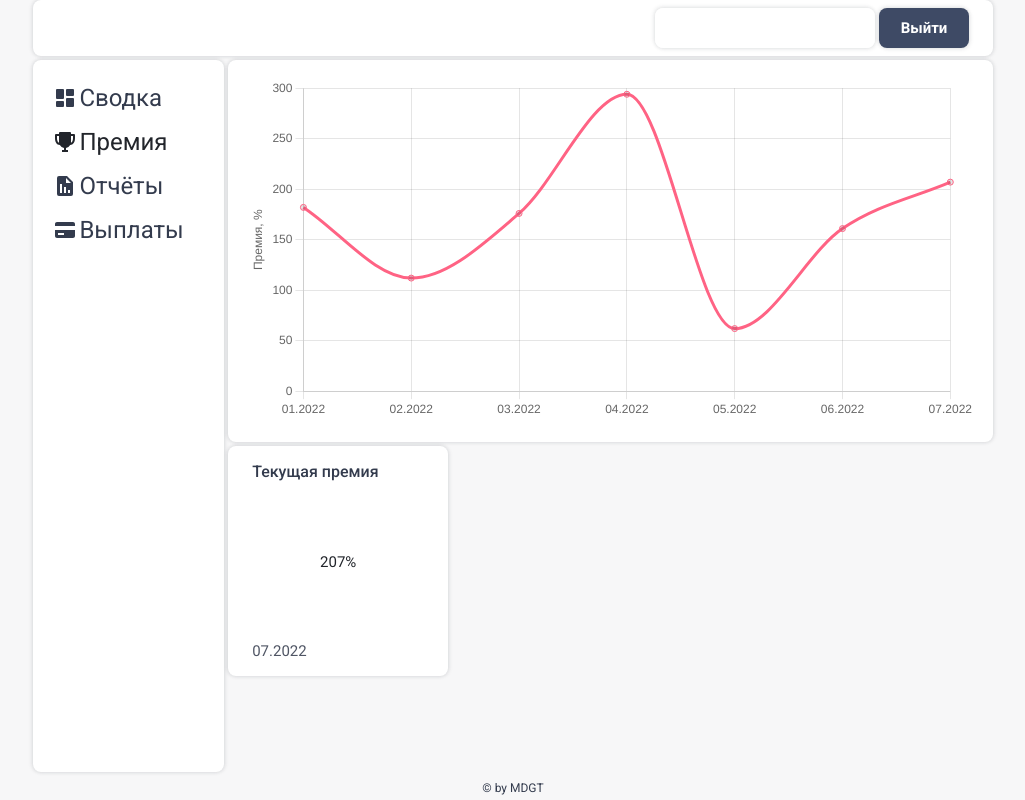
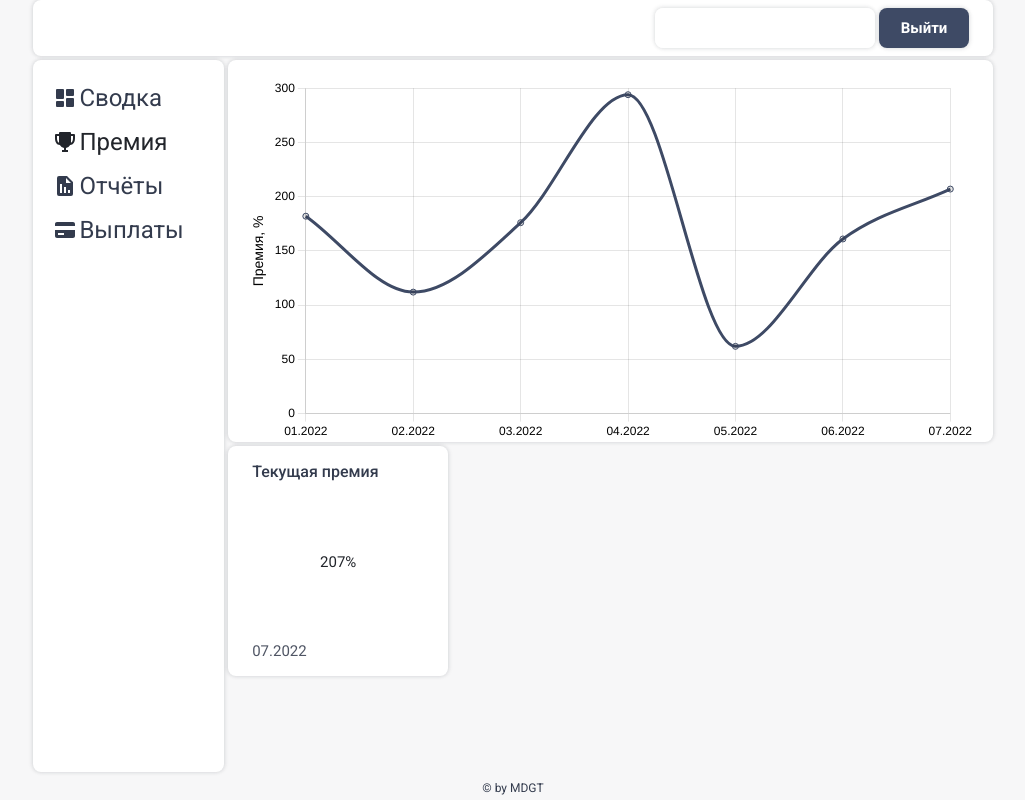
Before and after one commit to Shertor/mdgt-dashboard, a React (Create React App) app: page /Prise in a window 1280 px wide. Shown: the whole page, without its empty margins (127-1152 px from the left). Built offline with nearby package versions, Linux system fonts and the light colour scheme.

Commit message:
Update PriseChart.jsx

```diff
--- a/src/Components/Prise/PriseChart.jsx
+++ b/src/Components/Prise/PriseChart.jsx
@@ -41,7 +41,10 @@ export default function PriseChart({ dataset }) {
 			x: {
 				display: true,
 				title: {
-					display: true,
+					display: false,
+				},
+				ticks: {
+					color: 'black',
 				},
 			},
 			y: {
@@ -49,9 +52,16 @@ export default function PriseChart({ dataset }) {
 				title: {
 					display: true,
 					text: 'Премия, %',
+					font: {
+						size: 14,
+					},
+					color: 'black',
 				},
 				suggestedMin: 0,
 				suggestedMax: Math.max(...dataset.prises),
+				ticks: {
+					color: 'black',
+				},
 			},
 		},
 	}
@@ -62,9 +72,9 @@ export default function PriseChart({ dataset }) {
 		labels,
 		datasets: [
 			{
-				label: 'Dataset 1',
+				label: 'Премия',
 				data: dataset.prises,
-				borderColor: 'rgb(255, 99, 132)',
+				borderColor: 'hsl(221, 24%, 32%)',
 				fill: false,
 				cubicInterpolationMode: 'monotone',
 				tension: 0.4,
```
